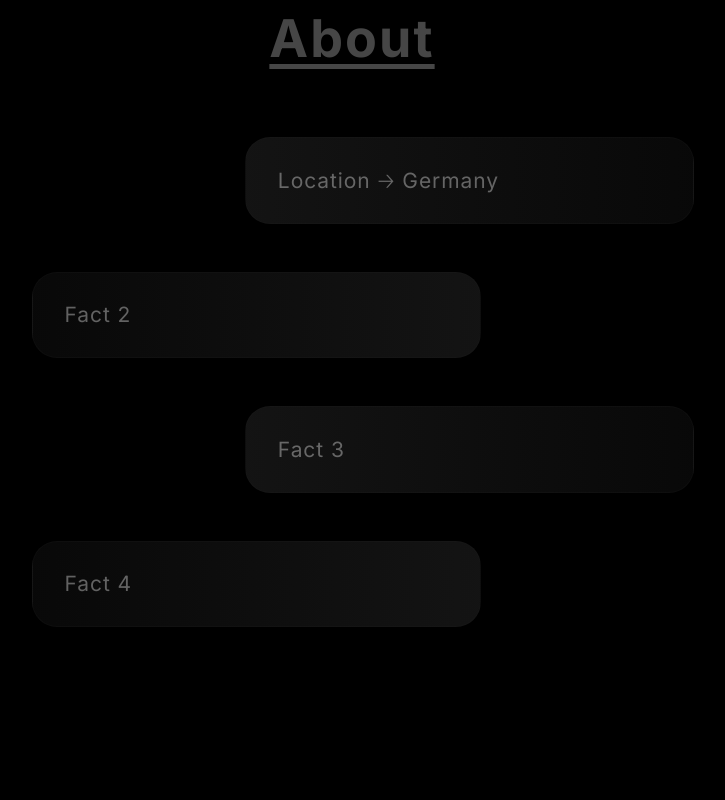
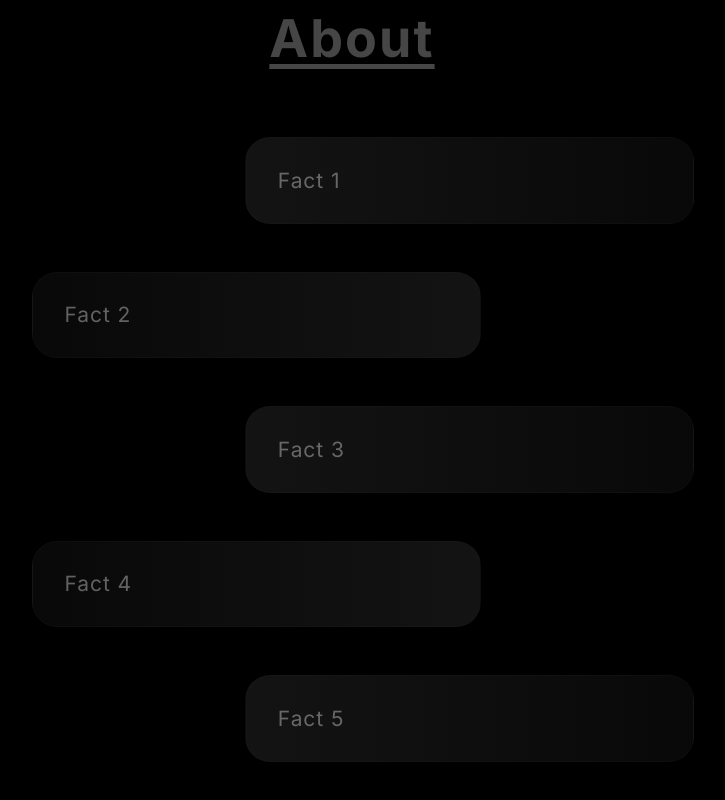
Before and after one commit to joel-wlf/portfolio, a React (Vite) app: page / in a window 1280 px wide. Shown: the part 736-1536 px from the top of the page, without its empty margins (288-1013 px from the left). Built offline with nearby package versions, Linux system fonts and the light colour scheme.

Commit message:
reusable title class

```diff
--- a/src/App.css
+++ b/src/App.css
@@ -97,7 +97,7 @@ body {
   height: 100vh;
 }
 
-.about--title {
+.section--title {
   color: rgba(194, 194, 194, 0.36);
   text-align: center;
   font-family: Inter, sans-serif;
@@ -110,7 +110,7 @@ body {
 }
 
 .about--facts {
-  margin-top: 9vh;
+  margin-block: 9vh;
   padding-inline: 25vw;
   display: grid;
   grid-template-columns: repeat(3, 1fr);
--- a/src/components/About.jsx
+++ b/src/components/About.jsx
@@ -2,13 +2,13 @@ import FactsCards from "./FactsCards"
 
 function About() {
 
-    const facts = ['Location 🡢 Germany', 'Fact 2', 'Fact 3', 'Fact 4']
+    const facts = ['Fact 1', 'Fact 2', 'Fact 3', 'Fact 4', 'Fact 5']
 
     const factsCards = facts.map(fact => <FactsCards key={fact} text={fact} />)
 
     return (
         <section className="about">
-            <h2 className="about--title">About</h2>
+            <h2 className="section--title">About</h2>
             <div className="about--facts">
                 {factsCards}
             </div>
```
